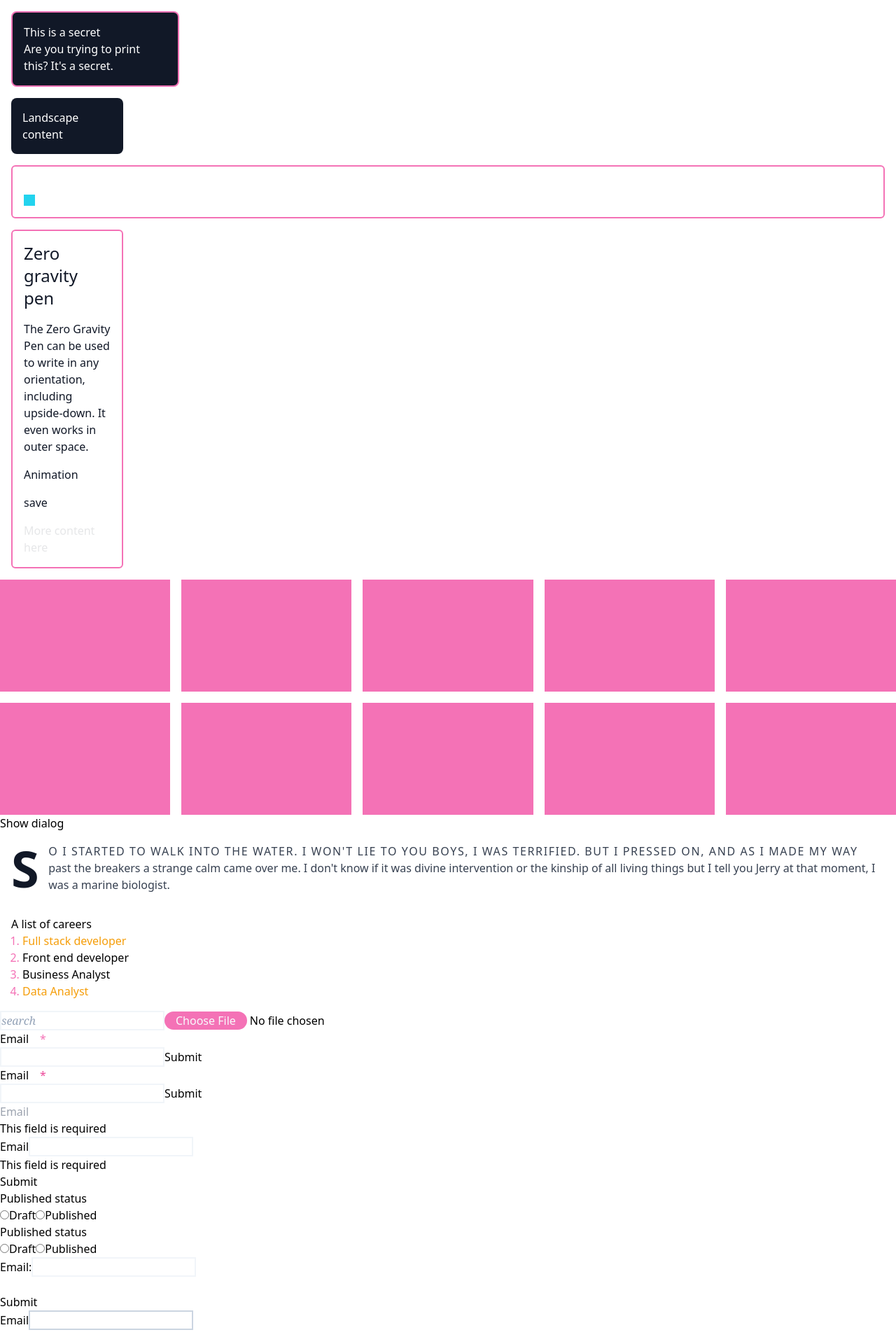
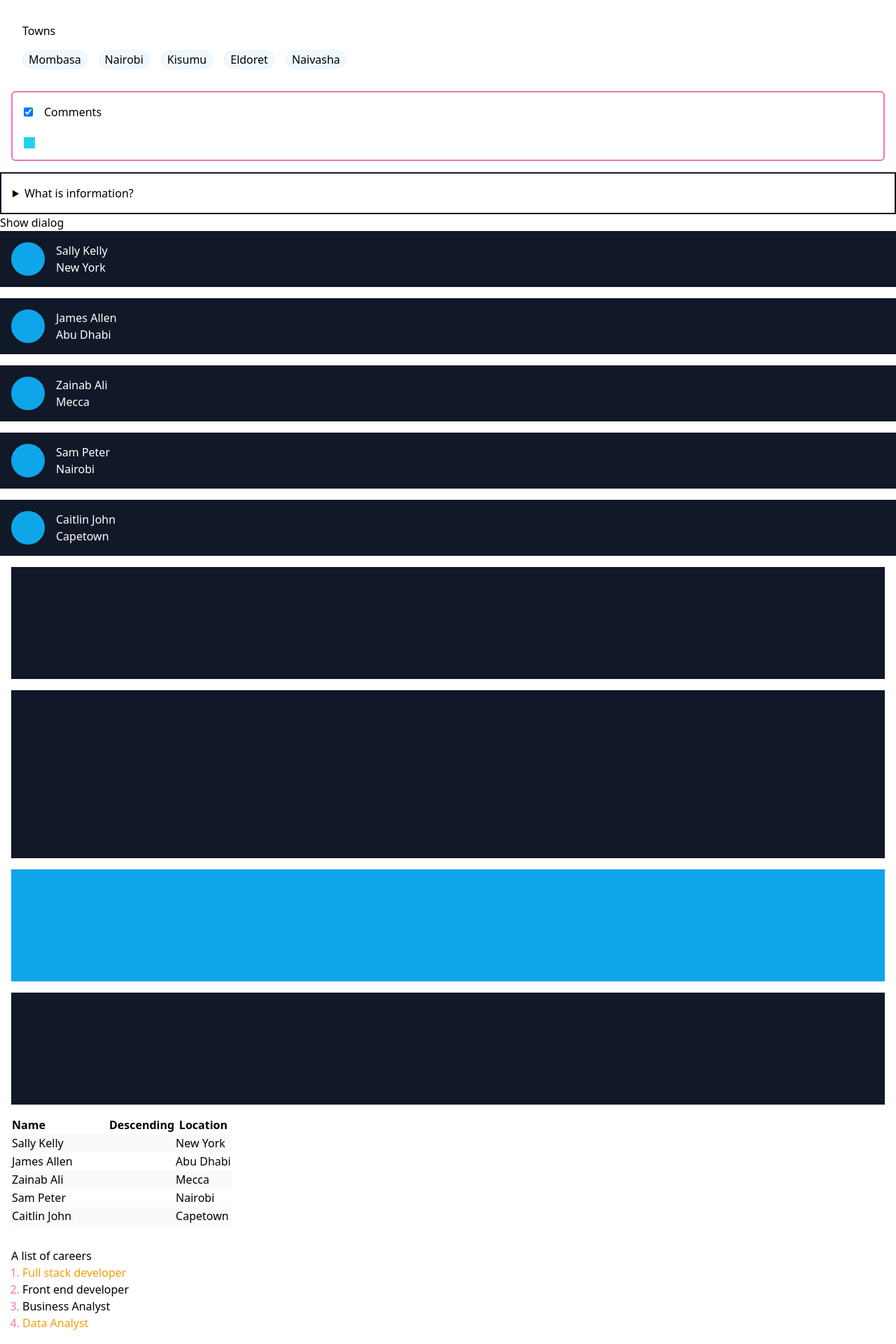
Before and after one commit to saidibnali19/tailwind-in-next, a Next.js app: page / in a window 1280 px wide. Shown: the top 1920 px of the page at 70% size. Built offline with nearby package versions, Linux system fonts and the light colour scheme.

Commit message:
use child selectors

```diff
--- a/src/app/page.js
+++ b/src/app/page.js
@@ -31,6 +31,90 @@ export default function Home() {
 
   return (
     <>
+      <article className="m-4 p-4">
+        <h2 className="mb-4">Towns</h2>
+        <ul className="flex gap-4 *:bg-sky-50 *:px-2 *:rounded-full *:border *:border-sky-100">
+          {
+            towns.map(town => (
+              <li className="[&.changed]:text-2xl" key={town.id}>{town.town}</li>
+            ))
+          }
+        </ul>
+      </article>
+      <form className="m-4 p-4 border-2 border-solid border-pink-400 rounded-md">
+        <fieldset inert>
+          <div className="flex gap-4">
+            <input type="checkbox" id="comment" defaultChecked />
+            <label htmlFor="comment">Comments</label>
+          </div>
+        </fieldset>
+        <label>
+          <input className="appearance-none forced-colors:appearance-auto" type="radio" />
+          <span className="hidden forced-colors:block">Cyan</span>
+          <div className="size-4 bg-cyan-400"></div>
+        </label>
+      </form>
+      <details className="p-4 border-2 border-solid border-gray-900 open:border-sky-500">
+        <summary>What is information?</summary>
+        <p>information is processed data.</p>
+      </details>
+      <div>
+        <button onClick={() => dialogRef.current.showModal()}>Show dialog</button>
+        <dialog className="backdrop:bg-gray-50 text-white bg-gray-900 p-4 rounded-lg" ref={dialogRef}>
+          <h1>Dialog box</h1>
+          <p>Dialog box content</p>
+          <button onClick={() => dialogRef.current.close()}>close</button>
+        </dialog>
+      </div>
+      <div className="grid gap-4">
+        {people.map(person => (
+          <div className="flex gap-4 p-4 bg-gray-900 text-white" key={person.id}>
+            <div className="size-12 bg-sky-500 rounded-full"></div>
+            <div>
+              <h2>{person.name}</h2>
+              <p>{person.location}</p>
+            </div>
+          </div>
+        ))}
+      </div>
+      <div className="m-4 p-4 bg-gray-900 data-[height=small]:h-40" data-height="small"></div>
+      <div className="m-4 p-4 bg-gray-900 data-[height=large]:h-60" data-height="large"></div>
+      <div className="m-4 p-4 bg-gray-900 h-40 data-[active]:bg-sky-500" data-active></div>
+      <div className="m-4 p-4 bg-gray-900 h-40 data-[active]:bg-sky-500"></div>
+      <table className="m-4">
+        <thead>
+          <tr>
+            <th className="group" aria-sort="descending">
+              Name
+              <span className="group-aria-[sort=descending]:invisible"> Ascending</span>
+              <span className="invisible group-aria-[sort=descending]:visible"> Descending</span>
+            </th>
+            <th>Location</th>
+          </tr>
+        </thead>
+        <tbody>
+          {people.map(person => (
+            <tr className="odd:bg-gray-50 even:bg-white" key={person.id}>
+              <td>
+                {person.name}
+              </td>
+              <td>{person.location}</td>
+            </tr>
+          ))}
+        </tbody>
+      </table>
+      <article className="p-4">
+        <h2>A list of careers</h2>
+        <ul className="px-4 list-decimal marker:text-pink-400" role="list">
+          {careers.map(career => (
+            <li key={career.id} className="first:text-amber-500 last:text-amber-500">{career.career}</li>
+          ))}
+        </ul>
+      </article>
+      <button className="bg-gray-900 text-white p-4 rounded-lg m-4 aria-disabled:bg-gray-500" aria-disabled>Disabled</button>
+      <div className="m-4 p-4 border-2 border-pink-400 border-solid w-60 bg-gray-900 text-white rounded-lg h-40 aria-expanded:bg-sky-700" aria-expanded="true"></div>
+      <div className="m-4 p-4 border-2 border-pink-400 border-solid w-60 bg-gray-900 text-white rounded-lg aria-selected:bg-sky-700" aria-selected="true">
+      </div>
       <div className="m-4 p-4 border-2 border-pink-400 border-solid w-60 bg-gray-900 text-white rounded-lg">
         <p className="print:hidden">This is a secret</p>
         <p>Are you trying to print this? It's a secret.</p>
@@ -39,13 +123,6 @@ export default function Home() {
         <p className="landscape:hidden">Portrait content</p>
         <p className="hidden landscape:block">Landscape content</p>
       </div>
-      <form className="m-4 p-4 border-2 border-solid border-pink-400 rounded-md">
-        <label>
-          <input className="appearance-none forced-colors:appearance-auto" type="radio" />
-          <span className="hidden forced-colors:block">Cyan</span>
-          <div className="size-4 bg-cyan-400"></div>
-        </label>
-      </form>
       <article className="grid gap-4 w-40 p-4 border-solid border-2 border-pink-400 rounded-md m-4 text-gray-900 dark:bg-gray-900 dark:text-white">
         <h2 className="text-2xl">Zero gravity pen</h2>
         <p>The Zero Gravity Pen can be used to write in any orientation, including upside-down. It even works in outer space.</p>
@@ -58,25 +135,9 @@ export default function Home() {
           <div key={num} className="bg-pink-400 h-40"></div>
         ))}
       </div>
-      <div>
-        <button onClick={() => dialogRef.current.showModal()}>Show dialog</button>
-        <dialog className="backdrop:bg-gray-50" ref={dialogRef}>
-          <h1>Dialog box</h1>
-          <p>Dialog box content</p>
-          <button onClick={() => dialogRef.current.close()}>close</button>
-        </dialog>
-      </div>
       <p className="text-gray-700 first-letter:float-left first-letter:mr-3 first-letter:text-7xl first-letter:font-bold first-letter:text-gray-900 first-line:tracking-widest first-line:uppercase p-4 selection:text-fuchsia-900 selection:bg-fuchsia-300">
         So I started to walk into the water. I won't lie to you boys, I was terrified. But I pressed on, and as I made my way past the breakers a strange calm came over me. I don't know if it was divine intervention or the kinship of all living things but I tell you Jerry at that moment, I was a marine biologist.
       </p>
-      <article className="p-4">
-        <h2>A list of careers</h2>
-        <ul className="px-4 list-decimal marker:text-pink-400" role="list">
-          {careers.map(career => (
-            <li key={career.id} className="first:text-amber-500 last:text-amber-500">{career.career}</li>
-          ))}
-        </ul>
-      </article>
       <form>
         <input placeholder="search" className="border-solid border-2 border-slate-100 placeholder:text-slate-400 placeholder:italic placeholder:font-serif" type="search" />
         <input className="file:bg-pink-400 file:text-slate-50 file:rounded-full file:px-4 file:border-0 hover:file:bg-pink-500" type="file" />
@@ -177,16 +238,6 @@ export default function Home() {
           ))}
         </ul>
       </article>
-      <table>
-        <tbody>
-          {people.map(person => (
-            <tr className="odd:bg-gray-50 even:bg-white" key={person.id}>
-              <td>{person.name}</td>
-              <td>{person.location}</td>
-            </tr>
-          ))}
-        </tbody>
-      </table>
       <form className="p-4 grid gap-4">
         <label className="grid gap-4">Username<input className="bg-slate-300 p-4 border-slate-100 border-solid border-2 invalid:border-pink-500" type="text" placeholder="Username" /></label>
         <label className="grid gap-4">Email<input className="outline-none bg-slate-300 p-4 border-slate-100 border-solid border-2 invalid:border-pink-500 invalid:text-pink-500" type="email" /></label>
```
